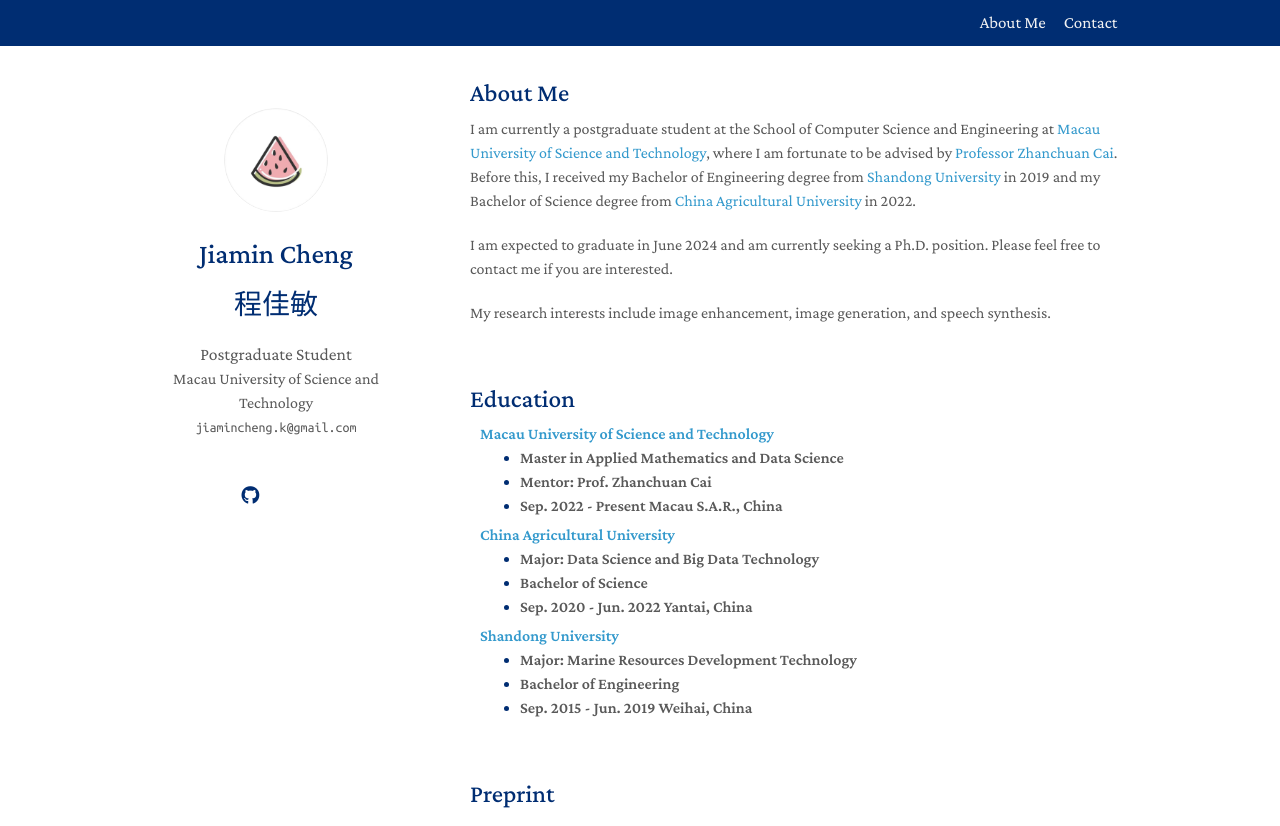
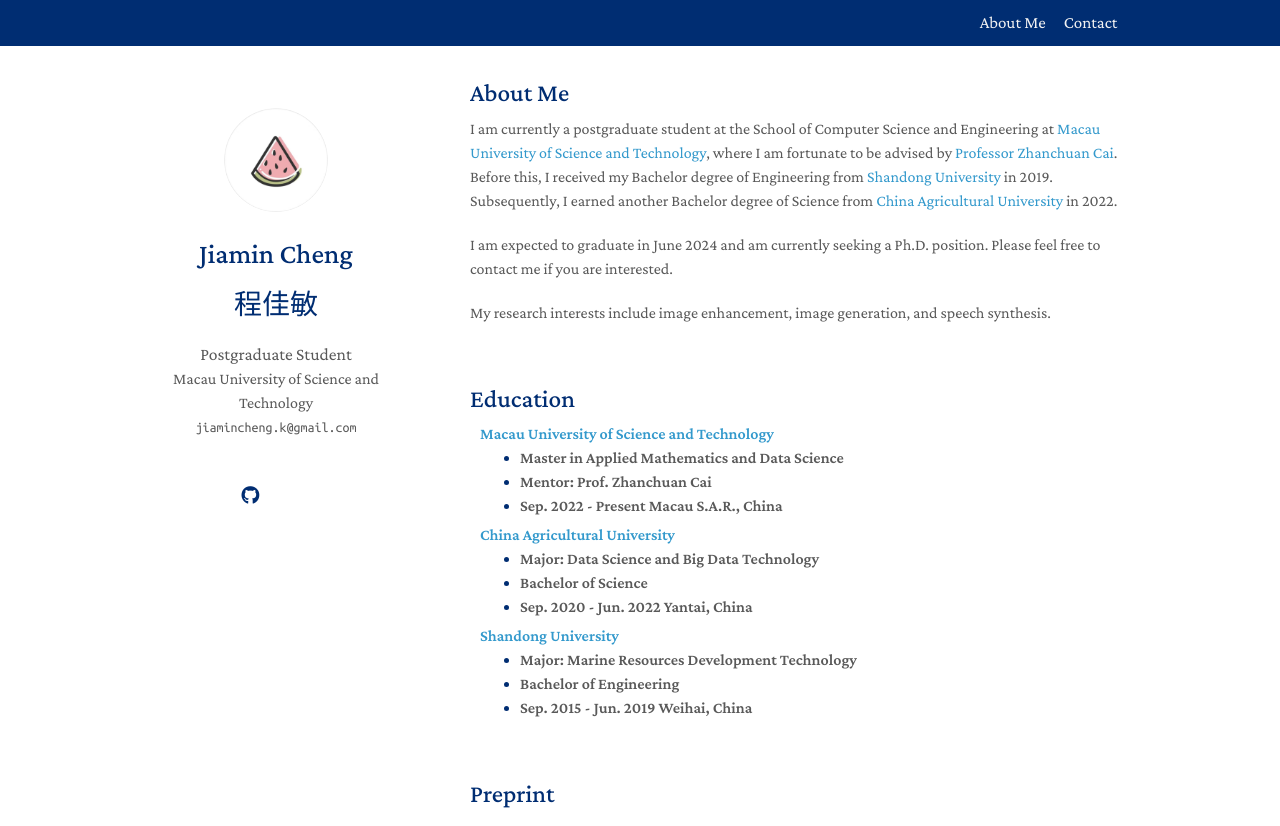
Before and after one commit to jiamincheng/jiamincheng.github.io, a Jekyll site: the page built from index.md, in a window 1280 px wide and 900 px high, cut to the strip 0-826 px from the top of the window. Built offline with Jekyll 4.4.1, drawn with Linux system fonts in a browser that asks for light colours; a style sheet for code colours, icons or effects is not loaded.

Commit message:
Update index.md

```diff
--- a/index.md
+++ b/index.md
@@ -6,7 +6,7 @@ layout: homepage
 
 <h2 style="margin: 60px 0px 10px;">About Me</h2>
 
-I am currently a postgraduate student at the School of Computer Science and Engineering at [Macau University of Science and Technology](https://www.must.edu.mo/en), where I am fortunate to be advised by [Professor Zhanchuan Cai](https://www.must.edu.mo/en/scse/staff/cai-zhan-chuan). Before this, I received my Bachelor of Engineering degree from [Shandong University](https://www.en.sdu.edu.cn/) in 2019 and my Bachelor of Science degree from [China Agricultural University](https://www.cau.edu.cn/) in 2022.
+I am currently a postgraduate student at the School of Computer Science and Engineering at [Macau University of Science and Technology](https://www.must.edu.mo/en), where I am fortunate to be advised by [Professor Zhanchuan Cai](https://www.must.edu.mo/en/scse/staff/cai-zhan-chuan). Before this, I received my Bachelor degree of Engineering from [Shandong University](https://www.en.sdu.edu.cn/) in 2019. Subsequently, I earned another Bachelor degree of Science from [China Agricultural University](https://www.cau.edu.cn/) in 2022.
 
 I am expected to graduate in June 2024 and am currently seeking a Ph.D. position. Please feel free to contact me if you are interested.
 
```
